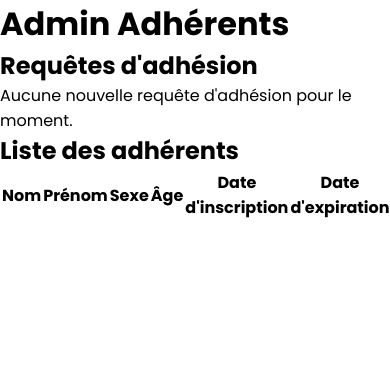
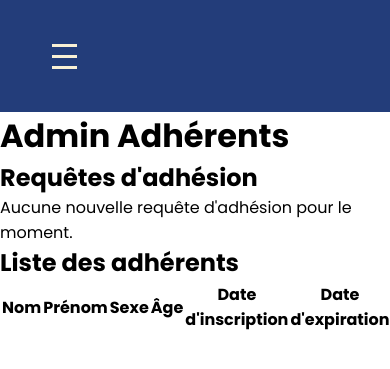
Before and after one commit to R3tr0TV69/sae301, a PHP site: page /admin_adherent.php in a window 390 px wide; the page is wider, and only the part inside the window is pictured. Shown: the top 369 px of that part. Run offline with PHP 8.4, Linux system fonts and the light colour scheme; the visitor is signed in with stand-in values (Sample User, id 1); data that the repository does not hold is empty; some web fonts are replaced.

Commit message:
v1 header admin

```diff
--- a/admin_adherent.php
+++ b/admin_adherent.php
@@ -15,6 +15,7 @@ $members = $pdo->query("SELECT * FROM adherents")->fetchAll(PDO::FETCH_ASSOC);
     <link rel="stylesheet" href="styles/styles-admin.css">
 </head>
 <body>
+    <?php include("includes/header_admin.php") ?>
     <h1>Admin Adhérents</h1>
     <section>
         <h2>Requêtes d'adhésion</h2>
--- a/admin_evenement.php
+++ b/admin_evenement.php
@@ -32,6 +32,7 @@
     <link rel="stylesheet" href="styles/styles-admin.css">
 </head>
 <body>
+    <?php include("includes/header_admin.php") ?>
     <h1>Gérer les Événements</h1>
 
     <h2>Ajouter un Événement</h2>
--- a/config/logout.php
+++ b/config/logout.php
@@ -1,6 +1,6 @@
 <?php
     session_start();
     session_destroy();
-    header('Location: index.php');
+    header('Location: ../index.php');
     exit();
 ?>
--- a/gerer-evenement.php
+++ b/gerer-evenement.php
@@ -51,6 +51,7 @@
     <link rel="stylesheet" href="styles/styles-admin.css">
 </head>
 <body>
+    <?php include("includes/header_admin.php") ?>
     <h1>Gérer l'Évènement</h1>
 
     <form method="POST">
--- a/gerer_adherent.php
+++ b/gerer_adherent.php
@@ -64,6 +64,7 @@ if ($_SERVER['REQUEST_METHOD'] === 'POST') {
     <link rel="stylesheet" href="styles/styles-admin.css">
 </head>
 <body>
+    <?php include("includes/header_admin.php") ?>
     <h1>Gérer l'Adhérent</h1>
 
     <form method="POST">
--- /dev/null
+++ b/includes/header_admin.php
@@ -0,0 +1,39 @@
+<!-- <header>
+    <div class="burger-menu">
+        <span></span>
+        <span></span>
+        <span></span>
+    </div>
+
+    <nav>
+        <ul class="nav-links">
+            <li><a href="adherents.php">Liste adhérents</a></li>
+            <li><a href="evenements.php">Evènements</a></li>
+            <li><a href="gerersite.php">Gerer le site</a></li>
+        </ul>
+    </nav>
+    <div class="liensnav">
+        <a href="index.php">Retour au site</a>
+        <a href="config/logout.php">Déconnexion</a>
+    </div>
+</header> -->
+
+<header>
+    <!-- Bouton burger -->
+    <div class="burger-menu" id="burgerMenu">
+        <span></span>
+        <span></span>
+        <span></span>
+    </div>
+
+    <!-- Menu mobile -->
+    <div class="menu-mobile" id="menuMobile">
+        <ul>
+            <li><a href="adherents.php">Liste adhérents</a></li>
+            <li><a href="evenements.php">Évènements</a></li>
+            <li><a href="gerersite.php">Gérer le site</a></li>
+            <li><a href="index.php">Retour au site</a></li>
+            <li><a href="config/logout.php">Déconnexion</a></li>
+        </ul>
+    </div>
+</header>
--- a/styles/styles-admin.css
+++ b/styles/styles-admin.css
@@ -5,3 +5,206 @@
     padding: 0;
     font-family: "Poppins", sans-serif;
 }
+
+/* header {
+    position: relative;
+    background-color:#233d7a ;
+    display: flex;
+    justify-content: space-between;
+    align-items: center;
+    padding-left: 3em;
+    padding-right: 4em;
+    height: 100px;
+}
+
+header img {
+ width: 5em;
+ height: 5em;
+}
+
+nav a {
+ font-size:large ;
+ color :rgb(35, 61, 122) ;
+ text-decoration: none;
+ background-color: #f9f0d4 ;
+ border-radius: 2em;
+ padding: 10px;
+}
+
+nav ul {
+    list-style: none;
+    margin: 0;
+    padding: 0;
+    display: flex;
+}
+
+nav ul li{
+    margin-right: 20px;
+}
+
+.liensnav a {
+    color: rgb(249, 240, 212);
+}
+
+.burger-menu {
+    display: none;
+    flex-direction: column;
+    cursor: pointer;
+}
+
+.burger-menu span {
+    height: 3px;
+    width: 25px;
+    background-color: rgb(249, 240, 212);
+    margin: 5px;
+}
+
+nav ul.show {
+    display: flex;
+    flex-direction: column;
+}
+
+@media (max-width: 768px) {
+    nav ul {
+        display: none;
+    }
+
+    li{
+        padding-bottom: 2em;
+    }
+
+    .burger-menu {
+        display: flex;
+    }
+
+    .nav-links {
+        display: flex;
+        flex-direction: column;
+        position: absolute;
+        top: 100%;
+        left: 0;
+        right: 0;
+        background-color: #fff;
+        padding: 20px;
+        box-shadow: 0 2px 5px rgb(35, 61, 122);
+        transition: all 0.3s ease-in-out;
+        opacity: 0;
+        pointer-events: none;
+    }
+
+    .nav-links.show {
+        opacity: 1;
+        pointer-events: all;
+    }
+} */
+
+
+/* Header principal */
+header {
+    position: relative;
+    background-color: #233d7a;
+    display: flex;
+    justify-content: space-between;
+    align-items: center;
+    padding: 1em 3em;
+    height: 80px;
+}
+
+header a {
+    text-decoration: none;
+    color: #f9f0d4;
+}
+
+/* Burger menu */
+.burger-menu {
+    display: none;
+    flex-direction: column;
+    cursor: pointer;
+    pointer-events: auto;
+}
+
+.burger-menu span {
+    height: 3px;
+    width: 25px;
+    background-color: #f9f0d4;
+    margin: 4px;
+}
+
+.menu-mobile {
+    display: none;
+    position: absolute;
+    top: 100px; /* Ajuste selon le header */
+    left: 0;
+    width: 100%;
+    background-color: #fff;
+    padding: 1em;
+    box-shadow: 0 2px 5px rgba(0, 0, 0, 0.2);
+    z-index: 1000;
+    transition: transform 0.3s ease-in-out;
+}
+
+.menu-mobile.show {
+    display: block;
+}
+
+
+.menu-mobile ul {
+    list-style: none;
+    padding: 0;
+    margin: 0;
+}
+
+.menu-mobile ul li {
+    margin: 15px 0;
+}
+
+.menu-mobile ul li a {
+    color: #f9f0d4;
+    font-size: 1.2em;
+    text-decoration: none;
+    padding: 10px;
+    display: inline-block;
+    transition: background 0.3s;
+}
+
+.menu-mobile ul li a:hover {
+    background-color: #f9f0d4;
+    color: #233d7a;
+}
+
+/* Nav pour desktop */
+nav ul {
+    display: flex;
+    list-style: none;
+    gap: 20px;
+    margin: 0;
+    padding: 0;
+}
+
+nav ul li a {
+    color: #233d7a;
+    padding: 10px 15px;
+    background-color: #f9f0d4;
+    border-radius: 20px;
+    transition: background 0.3s;
+}
+
+nav ul li a:hover {
+    background-color: #f9f0d4;
+    color: #233d7a;
+}
+
+.show {
+    display: block !important;
+}
+
+/* Responsivité */
+@media (max-width: 768px) {
+    nav {
+        display: none; /* Cache le menu desktop */
+    }
+
+    .burger-menu {
+        display: flex; /* Affiche le burger menu */
+    }
+}
```
Also changed, not shown: js/scripts.js (+16 -7 lines).
